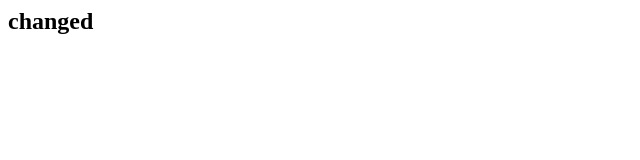
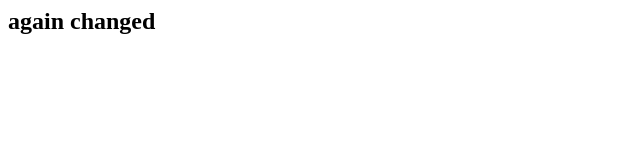
Before and after one commit to AndreyGorelik/testgit, a plain HTML site: page index.html in a window 1280 px wide. Shown: the whole page, without its empty margins (0-640 px from the left). Drawn offline with Linux system fonts and the light colour scheme.

Commit message:
Update index.html

```diff
--- a/index.html
+++ b/index.html
@@ -1 +1 @@
-<h2>changed</h2>
+<h2>again changed</h2>
```
